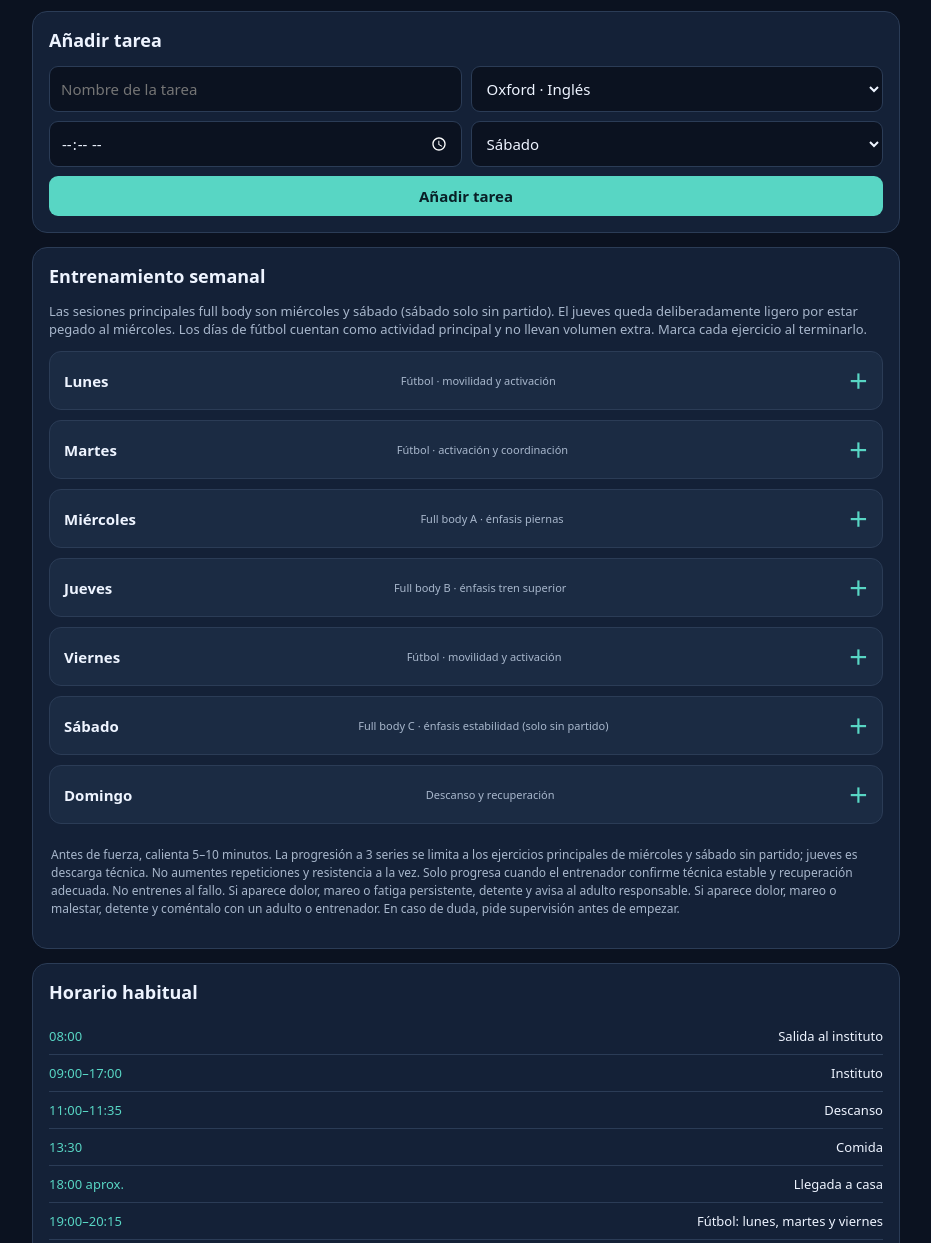
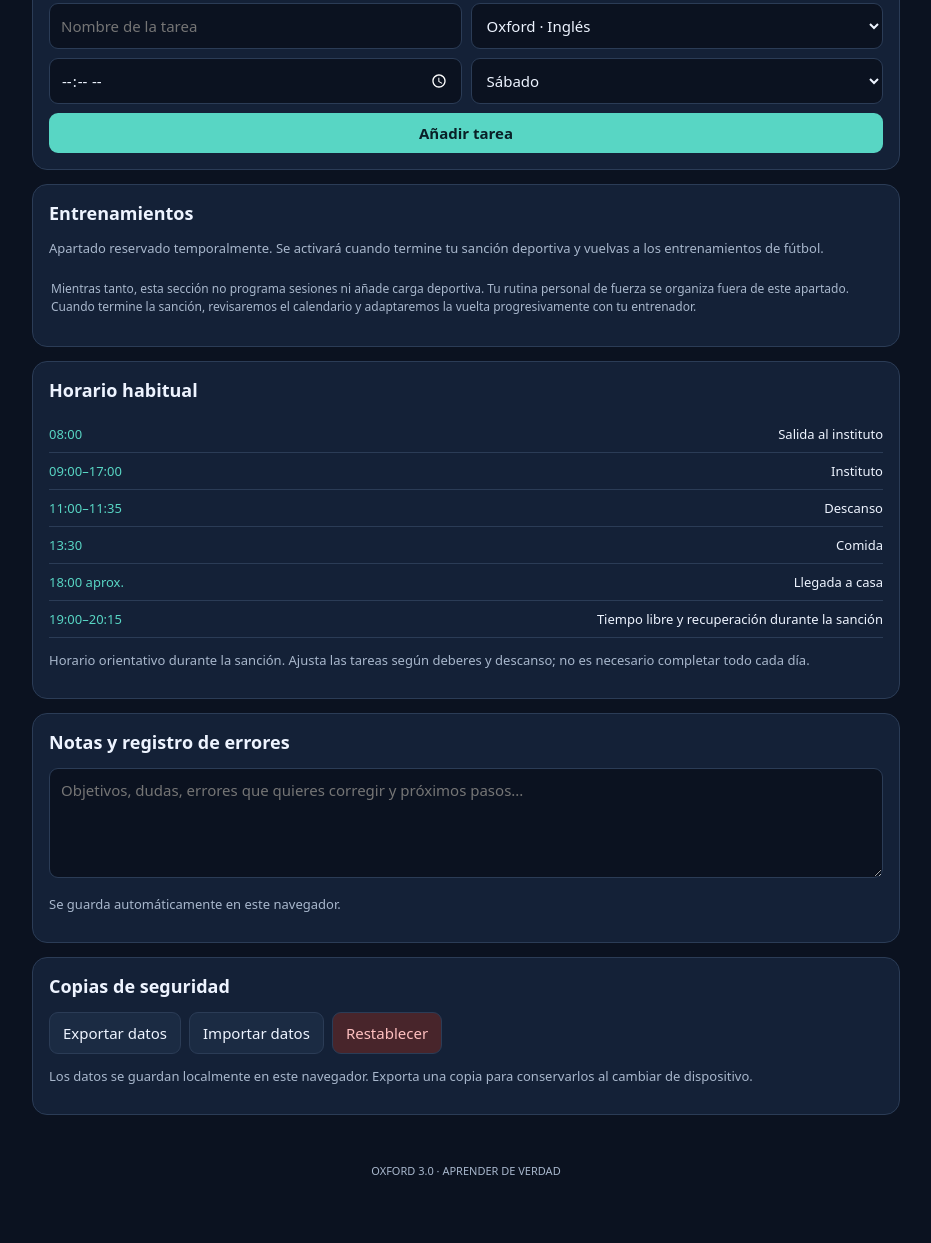
Before and after one commit to santiagozc2014-star/OXFORD-RUTINE-App-, a plain HTML site: page index.html in a window 1280 px wide. Shown: the part 613-1856 px from the top of the page, without its empty margins (174-1105 px from the left). After the commit the page ends 1809 px from the top, so only its background shows below. Drawn offline with Linux system fonts and the light colour scheme.

Commit message:
Reservar sección de entrenamientos hasta fin de sanción

```diff
--- a/index.html
+++ b/index.html
@@ -34,19 +34,18 @@
 <section class="card"><h2>Añadir tarea</h2><form id="form"><input id="name" maxlength="100" placeholder="Nombre de la tarea" required><select id="category"><option>Oxford · Inglés</option><option>Oxford · Matemáticas</option><option>Oxford · Ingeniería</option><option>Oxford · Física</option><option>Instituto</option><option>Fútbol</option><option>Fuerza y movilidad</option><option>Personal</option><option>Descanso</option></select><input id="time" type="time"><select id="day"><option value="0">Lunes</option><option value="1">Martes</option><option value="2">Miércoles</option><option value="3">Jueves</option><option value="4">Viernes</option><option value="5">Sábado</option><option value="6">Domingo</option></select><button class="primary">Añadir tarea</button></form></section>
 
 <section class="card" id="workoutSection">
-<h2>Entrenamiento semanal</h2>
-<p class="muted">Las sesiones principales full body son miércoles y sábado (sábado solo sin partido). El jueves queda deliberadamente ligero por estar pegado al miércoles. Los días de fútbol cuentan como actividad principal y no llevan volumen extra. Marca cada ejercicio al terminarlo.</p>
-<div id="workoutDays"></div>
-<p class="workout-note">Antes de fuerza, calienta 5–10 minutos. La progresión a 3 series se limita a los ejercicios principales de miércoles y sábado sin partido; jueves es descarga técnica. No aumentes repeticiones y resistencia a la vez. Solo progresa cuando el entrenador confirme técnica estable y recuperación adecuada. No entrenes al fallo. Si aparece dolor, mareo o fatiga persistente, detente y avisa al adulto responsable. Si aparece dolor, mareo o malestar, detente y coméntalo con un adulto o entrenador. En caso de duda, pide supervisión antes de empezar.</p>
+<h2>Entrenamientos</h2>
+<p class="muted">Apartado reservado temporalmente. Se activará cuando termine tu sanción deportiva y vuelvas a los entrenamientos de fútbol.</p>
+<p class="workout-note">Mientras tanto, esta sección no programa sesiones ni añade carga deportiva. Tu rutina personal de fuerza se organiza fuera de este apartado. Cuando termine la sanción, revisaremos el calendario y adaptaremos la vuelta progresivamente con tu entrenador.</p>
 </section>
-<section class="card"><h2>Horario habitual</h2><div class="schedule"><span>08:00</span><span>Salida al instituto</span></div><div class="schedule"><span>09:00–17:00</span><span>Instituto</span></div><div class="schedule"><span>11:00–11:35</span><span>Descanso</span></div><div class="schedule"><span>13:30</span><span>Comida</span></div><div class="schedule"><span>18:00 aprox.</span><span>Llegada a casa</span></div><div class="schedule"><span>19:00–20:15</span><span>Fútbol: lunes, martes y viernes</span></div><p class="muted">Horario orientativo. Ajusta las tareas según deberes, partidos y descanso; no es necesario completar todo cada día.</p></section>
+<section class="card"><h2>Horario habitual</h2><div class="schedule"><span>08:00</span><span>Salida al instituto</span></div><div class="schedule"><span>09:00–17:00</span><span>Instituto</span></div><div class="schedule"><span>11:00–11:35</span><span>Descanso</span></div><div class="schedule"><span>13:30</span><span>Comida</span></div><div class="schedule"><span>18:00 aprox.</span><span>Llegada a casa</span></div><div class="schedule"><span>19:00–20:15</span><span>Tiempo libre y recuperación durante la sanción</span></div><p class="muted">Horario orientativo durante la sanción. Ajusta las tareas según deberes y descanso; no es necesario completar todo cada día.</p></section>
 <section class="card"><h2>Notas y registro de errores</h2><textarea id="notes" placeholder="Objetivos, dudas, errores que quieres corregir y próximos pasos..."></textarea><p class="muted">Se guarda automáticamente en este navegador.</p></section>
 <section class="card"><h2>Copias de seguridad</h2><div class="actions"><button class="secondary" id="export">Exportar datos</button><button class="secondary" id="import">Importar datos</button><button class="danger" id="reset">Restablecer</button><input id="file" type="file" accept="application/json,.json" hidden></div><p class="muted">Los datos se guardan localmente en este navegador. Exporta una copia para conservarlos al cambiar de dispositivo.</p></section>
 </main><footer>OXFORD 3.0 · APRENDER DE VERDAD</footer>
 <script>
 const DAYS=['Lunes','Martes','Miércoles','Jueves','Viernes','Sábado','Domingo'],SHORT=['LUN','MAR','MIÉ','JUE','VIE','SÁB','DOM'],KEY='oxford30-data-v1';
 const uid=()=>Date.now().toString(36)+Math.random().toString(36).slice(2,7),monday=()=>((new Date().getDay()+6)%7);
-function initial(){let tasks=[];const add=(day,name,category,time='')=>tasks.push({id:uid(),day,name,category,time,done:false});for(let d=0;d<5;d++){add(d,'Instituto','Instituto');add(d,'Revisar deberes prioritarios','Instituto');add(d,'Inglés · 45 min','Oxford · Inglés');add(d,'Matemáticas · 30 min','Oxford · Matemáticas')}[0,1,4].forEach(d=>add(d,'Entrenamiento de fútbol','Fútbol','19:00'));[2,3].forEach(d=>{add(d,'Ingeniería mecánica · sesión','Oxford · Ingeniería');add(d,'Física · sesión','Oxford · Física')});add(5,'Partido o actividad deportiva (según calendario)','Fútbol');add(5,'Proyecto personal o repaso ligero','Personal');add(6,'Evaluación semanal de inglés','Oxford · Inglés');add(6,'Revisar errores y planificar la semana','Personal');add(6,'Descanso y tiempo libre','Descanso');return{tasks,notes:''}}
+function initial(){let tasks=[];const add=(day,name,category,time='')=>tasks.push({id:uid(),day,name,category,time,done:false});for(let d=0;d<5;d++){add(d,'Instituto','Instituto');add(d,'Revisar deberes prioritarios','Instituto');add(d,'Inglés · 45 min','Oxford · Inglés');add(d,'Matemáticas · 30 min','Oxford · Matemáticas')}[2,3].forEach(d=>{add(d,'Ingeniería mecánica · sesión','Oxford · Ingeniería');add(d,'Física · sesión','Oxford · Física')});add(5,'Proyecto personal o repaso ligero','Personal');add(6,'Evaluación semanal de inglés','Oxford · Inglés');add(6,'Revisar errores y planificar la semana','Personal');add(6,'Descanso y tiempo libre','Descanso');return{tasks,notes:''}}
 let data;try{data=JSON.parse(localStorage.getItem(KEY))||initial();if(!Array.isArray(data.tasks))data=initial()}catch{data=initial()}
 let selected=monday();const $=id=>document.getElementById(id);
 function save(){localStorage.setItem(KEY,JSON.stringify(data))}
```
